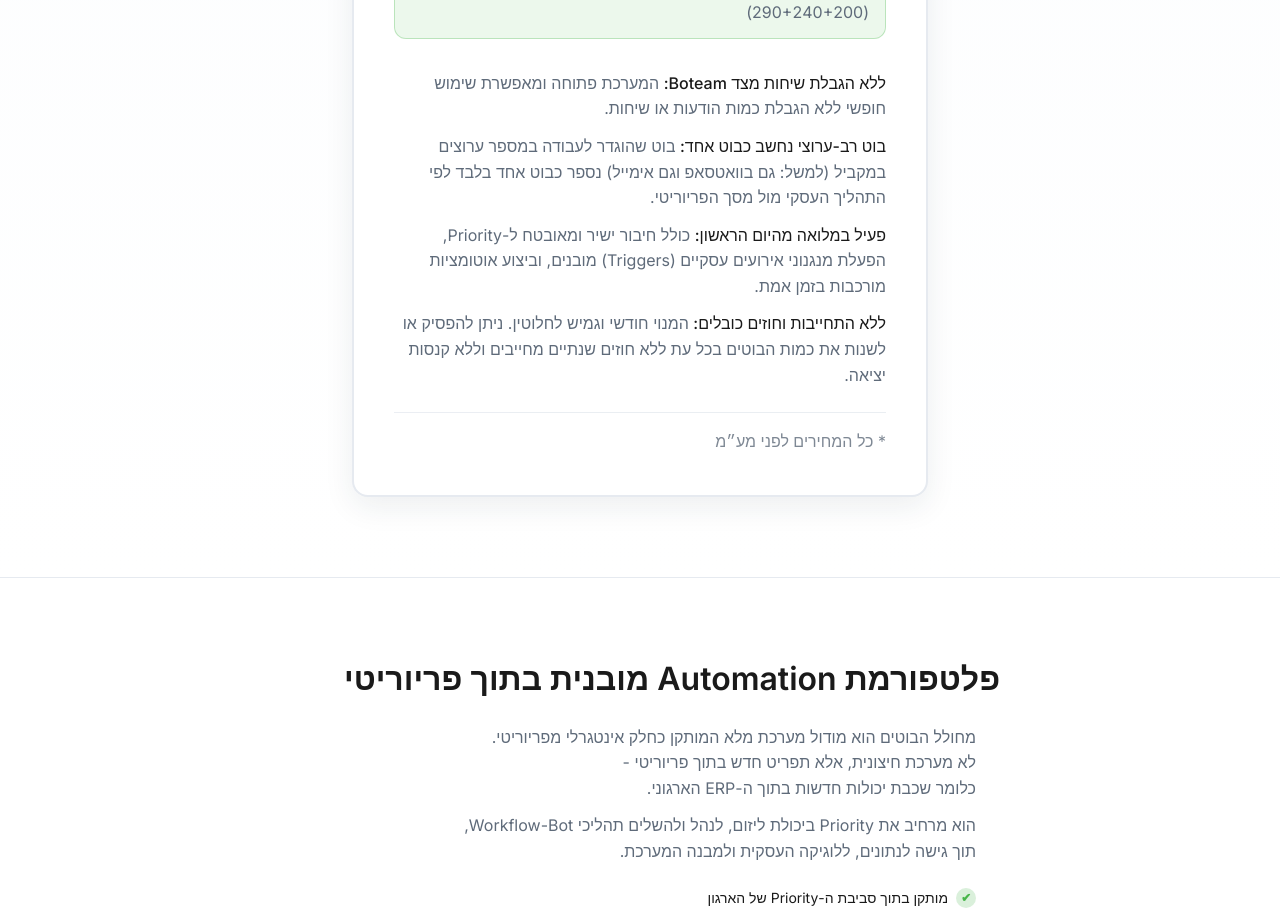
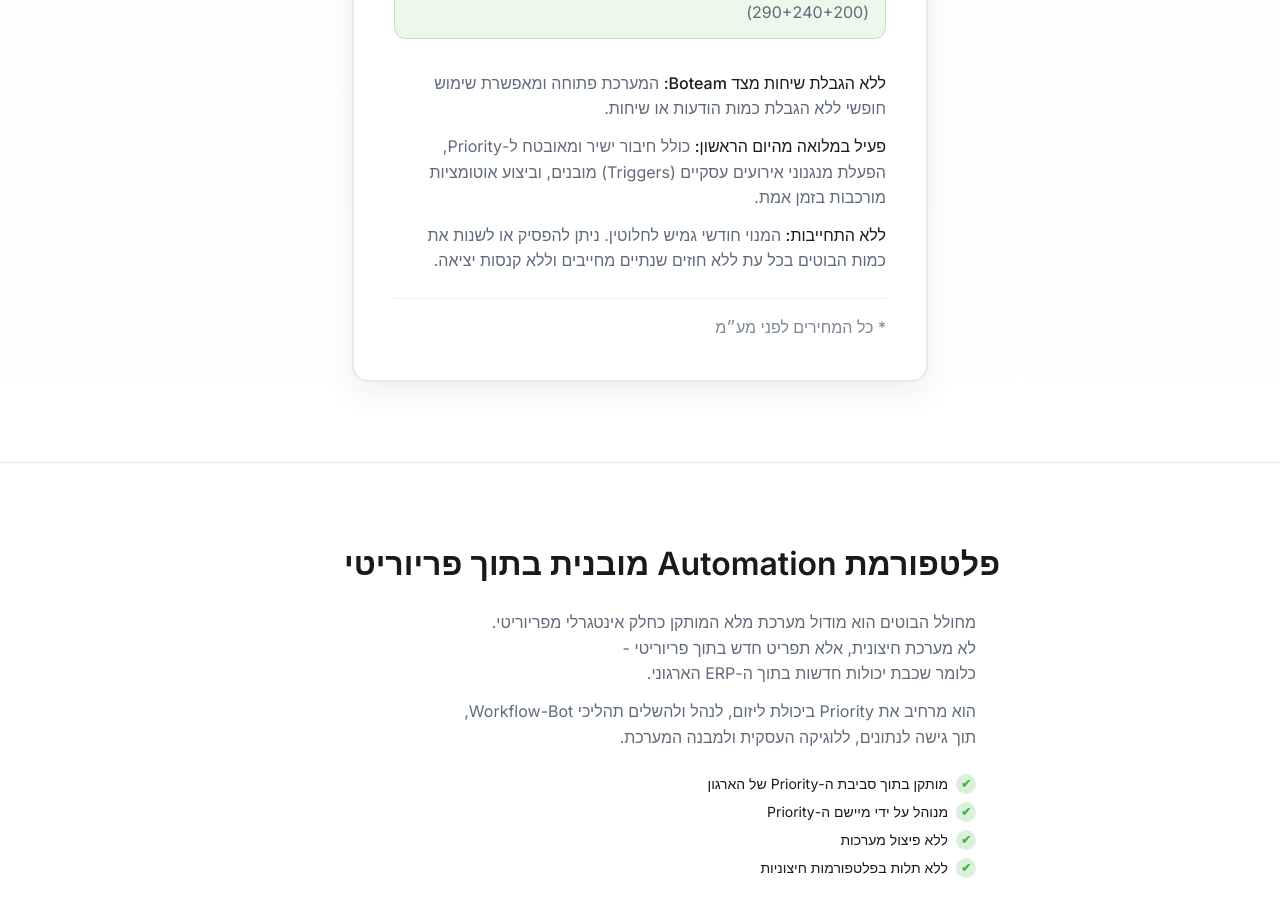
Before and after one commit to botteamai-sketch/boteam, a Next.js app: page /pricing in a window 1280 px wide. Shown: the part 1180-2095 px from the top of the page. Built offline with nearby package versions, Linux system fonts and the light colour scheme.

Commit message:
Auto publish

```diff
--- a/app/pricing/page.tsx
+++ b/app/pricing/page.tsx
@@ -52,16 +52,12 @@
     text: "המערכת פתוחה ומאפשרת שימוש חופשי ללא הגבלת כמות הודעות או שיחות.",
   },
   {
-    title: "בוט רב-ערוצי נחשב כבוט אחד",
-    text: "בוט שהוגדר לעבודה במספר ערוצים במקביל (למשל: גם בוואטסאפ וגם אימייל) נספר כבוט אחד בלבד לפי התהליך העסקי מול מסך הפריוריטי.",
-  },
-  {
     title: "פעיל במלואה מהיום הראשון",
     text: "כולל חיבור ישיר ומאובטח ל-Priority, הפעלת מנגנוני אירועים עסקיים (Triggers) מובנים, וביצוע אוטומציות מורכבות בזמן אמת.",
   },
   {
-    title: "ללא התחייבות וחוזים כובלים",
-    text: "המנוי חודשי וגמיש לחלוטין. ניתן להפסיק או לשנות את כמות הבוטים בכל עת ללא חוזים שנתיים מחייבים וללא קנסות יציאה.",
+    title: "ללא התחייבות",
+    text: "המנוי חודשי גמיש לחלוטין. ניתן להפסיק או לשנות את כמות הבוטים בכל עת ללא חוזים שנתיים מחייבים וללא קנסות יציאה.",
   },
 ] as const;
 
```
